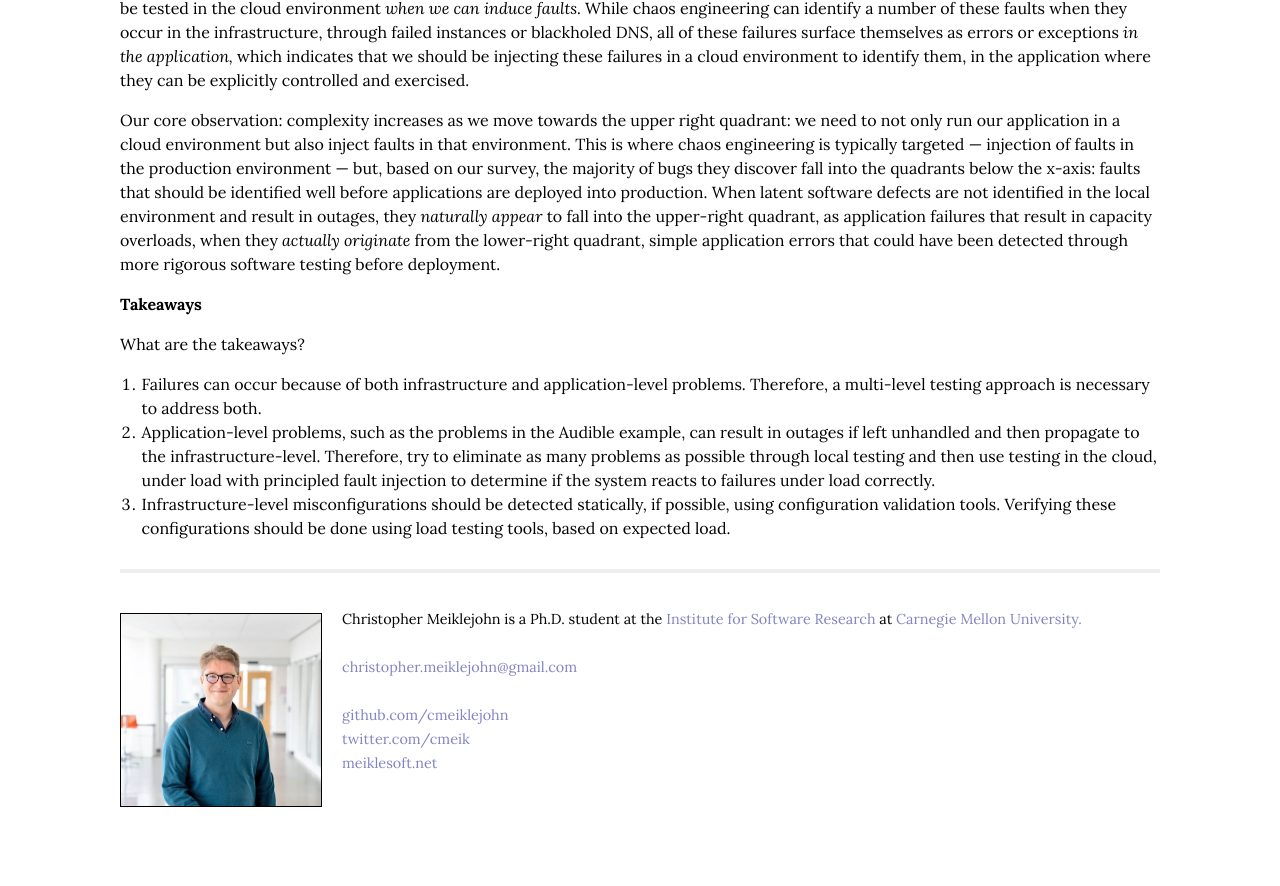
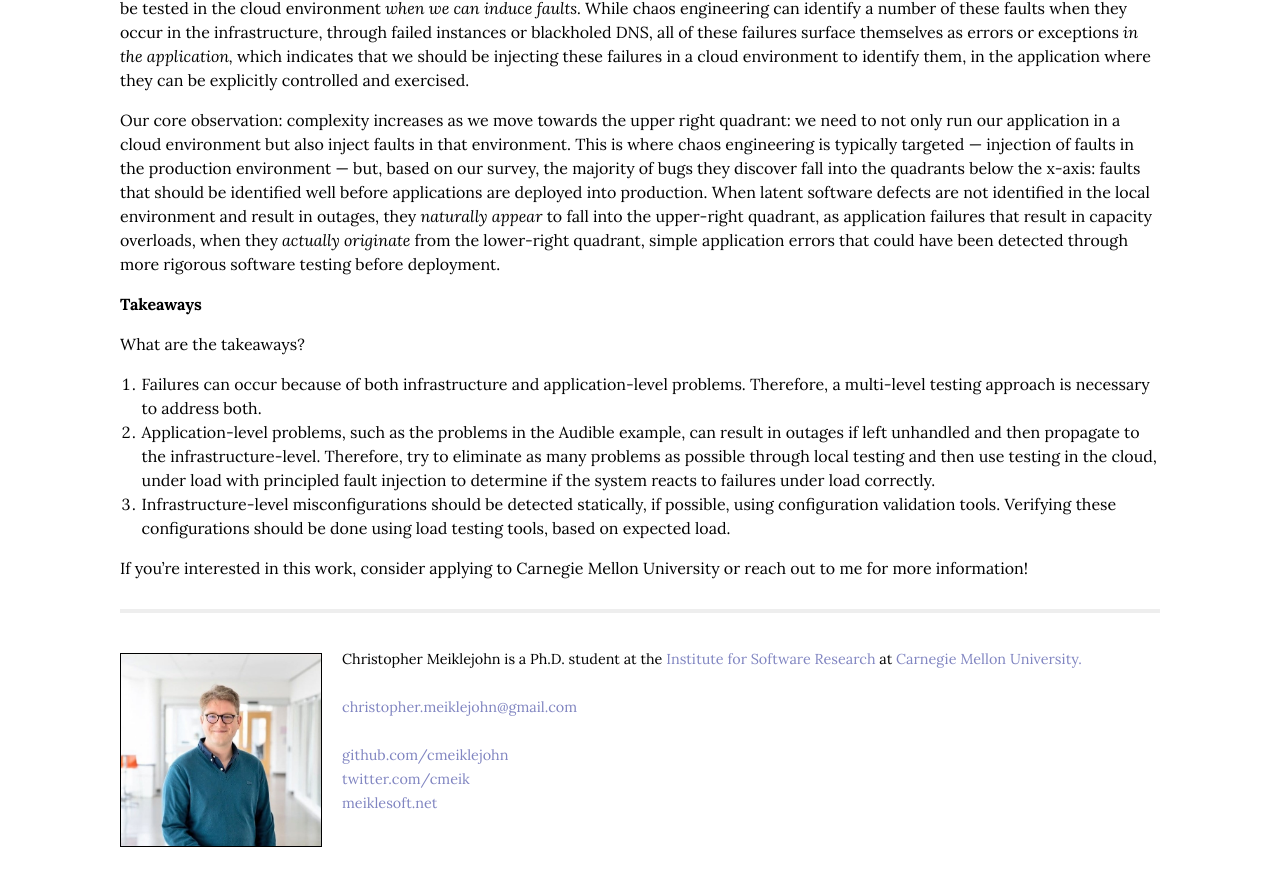
Before and after one commit to cmeiklejohn/cmeiklejohn.github.io, a Jekyll site: the page built from _posts/2022-03-19-understanding-faults.markdown, in a window 1280 px wide and 900 px high, scrolled down 5605 px. Shown: the top 886 px of the window. Built offline with Jekyll 4.4.1, drawn with Linux system fonts in a browser that asks for light colours; some web fonts are replaced; before the commit the page ends 6465 px from its top, so only the background shows below that.

Commit message:
prototype

```diff
--- a/_posts/2022-03-19-understanding-faults.markdown
+++ b/_posts/2022-03-19-understanding-faults.markdown
@@ -140,3 +140,5 @@ What are the takeaways?
 1. Failures can occur because of both infrastructure and application-level problems.  Therefore, a multi-level testing approach is necessary to address both.
 2. Application-level problems, such as the problems in the Audible example, can result in outages if left unhandled and then propagate to the infrastructure-level.  Therefore, try to eliminate as many problems as possible through local testing and then use testing in the cloud, under load with principled fault injection to determine if the system reacts to failures under load correctly.
 3. Infrastructure-level misconfigurations should be detected statically, if possible, using configuration validation tools.  Verifying these configurations should be done using load testing tools, based on expected load.
+
+If you're interested in this work, consider applying to Carnegie Mellon University or reach out to me for more information!
```
